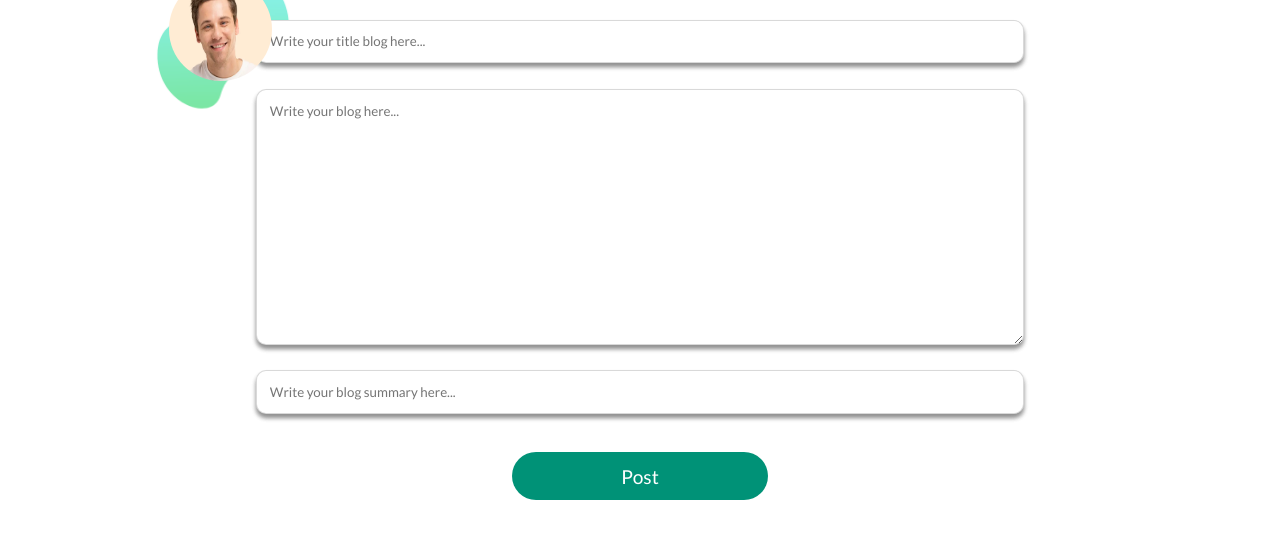
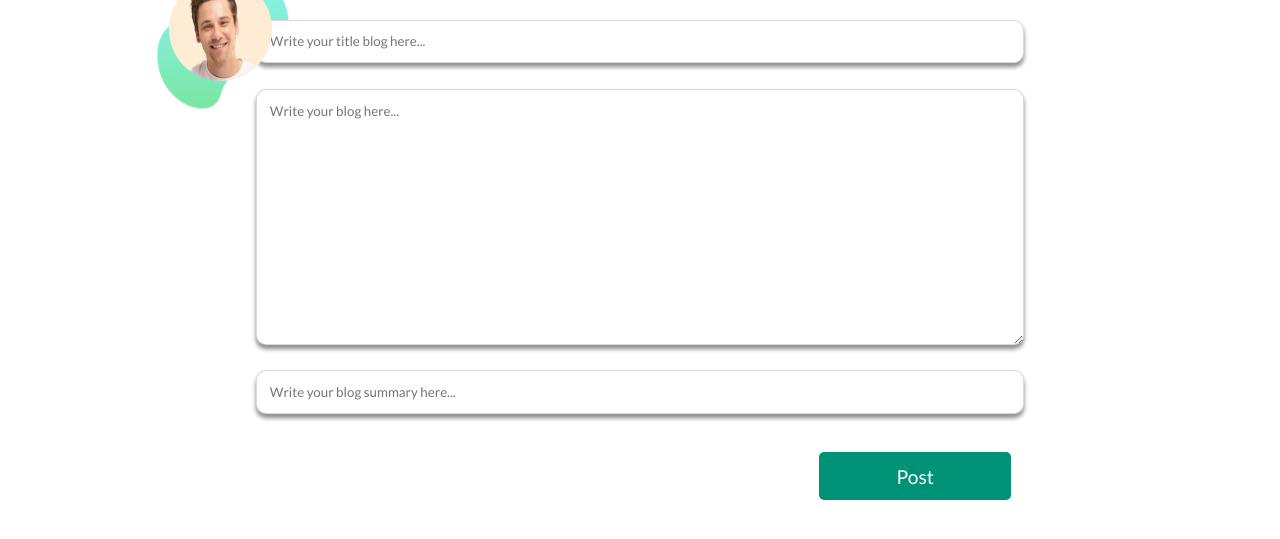
Before and after one commit to LuisaMateus0130/proyecto-read-luisa-mateus-parra, a website: page pages/create_blog.html in a window 1280 px wide. Shown: the part 167-706 px from the top of the page. Drawn offline with Linux system fonts and the light colour scheme.

Commit message:
Estilos para crear blog para mobile y desktop

```diff
--- a/scss/create_blog.scss
+++ b/scss/create_blog.scss
@@ -109,8 +109,10 @@ main {
             }
 
             .read-button {
-                max-width: 20vw;
-                min-width: 20vw;
+                max-width: 15vw;
+                min-width: 15vw;
+                align-self: flex-end;
+                border-radius: 5px;
             }
         }
     }
```
Also changed, not shown: css/create_blog.css.
